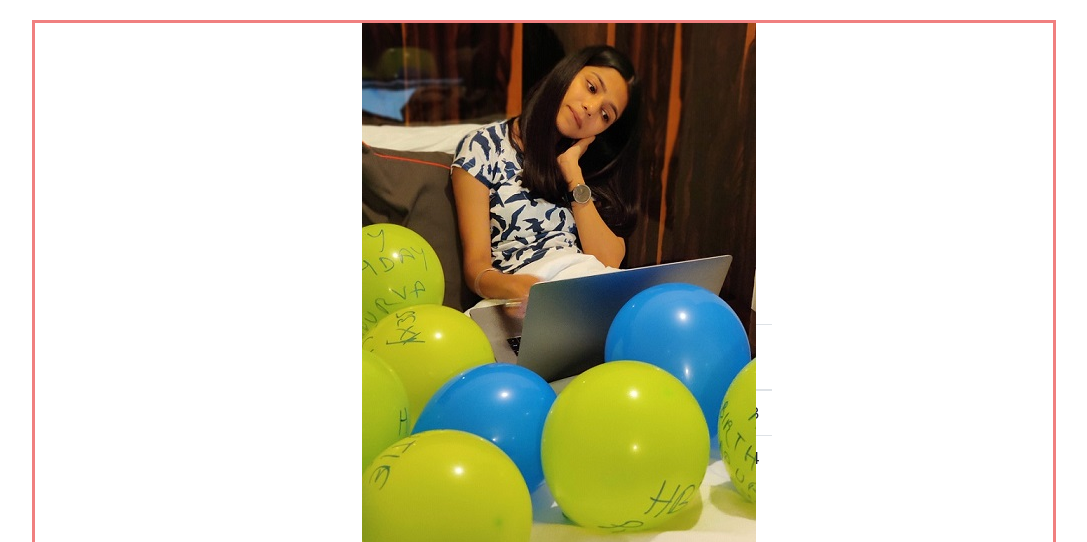
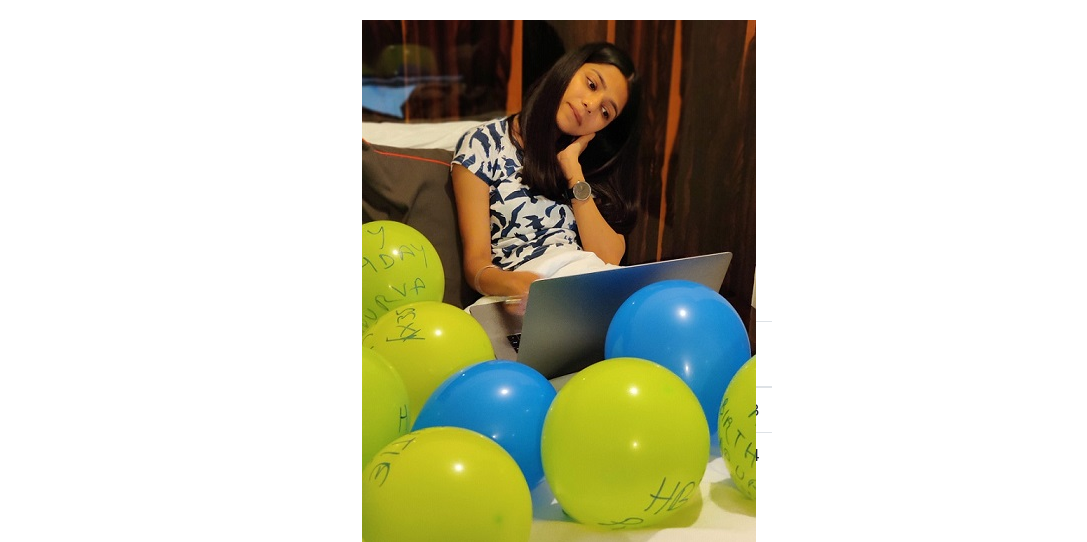
Before and after one commit to ramitmukherjee/ramitmukherjee.github.io, a plain HTML site: page index.html in a window 1280 px wide. Shown: the top 542 px of the page, without its empty margins (96-1183 px from the left). Drawn offline with Linux system fonts and the light colour scheme.

Commit message:
Update styles.css

```diff
--- a/styles.css
+++ b/styles.css
@@ -4,7 +4,6 @@ body {
 
   .main-container {
     margin: 0 auto;
-    border: 3px solid lightcoral;
     width: 80%;
     height: 100%;
   }
```
